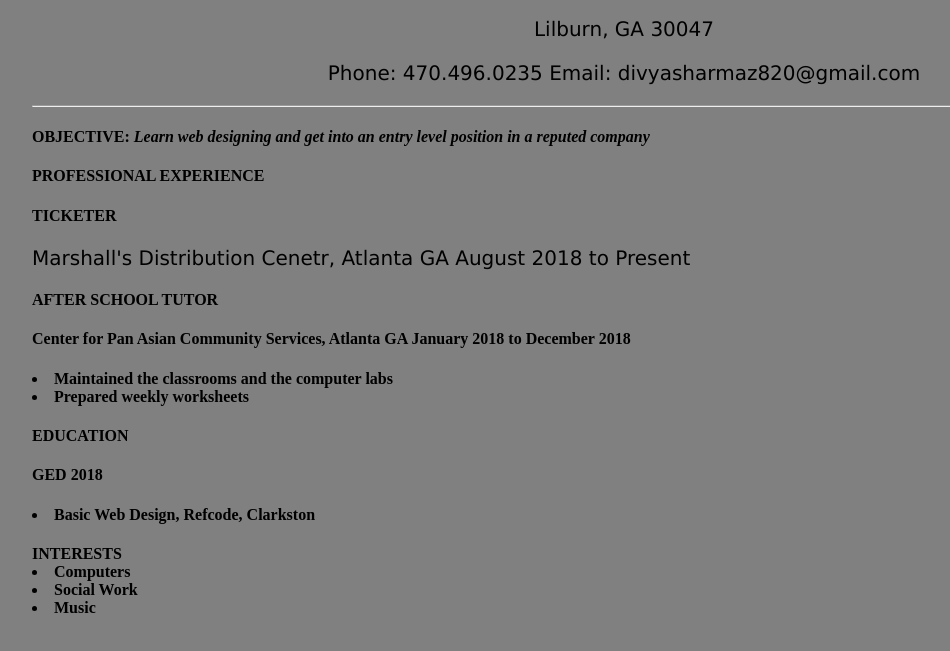
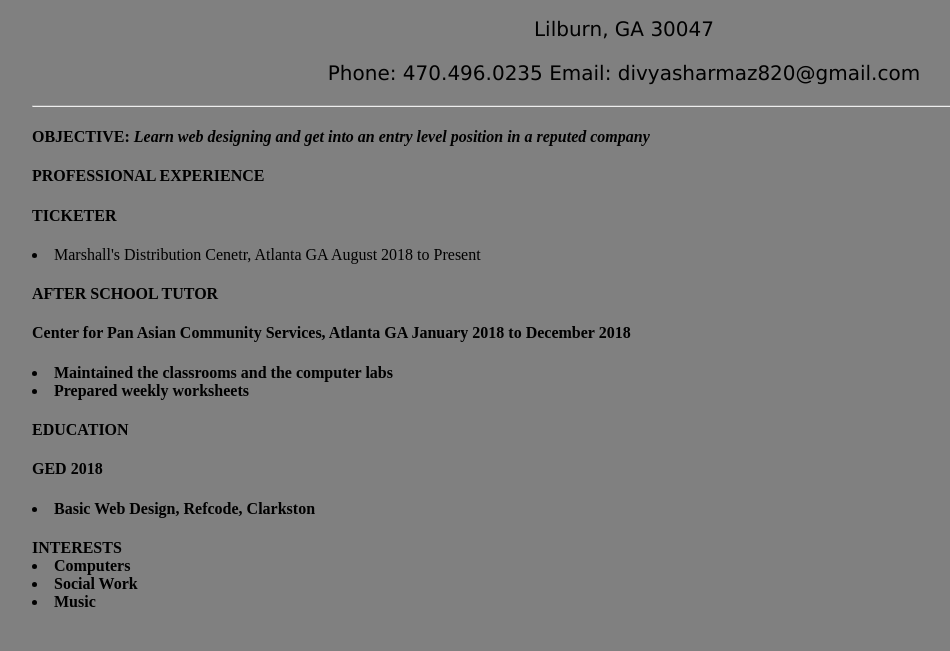
Before and after one commit to DivyaSharma1998/DivyaSharma1998.github.io, a plain HTML site: page resume.html in a window 1280 px wide. Shown: the part 133-784 px from the top of the page, without its empty margins (16-966 px from the left). Drawn offline with Linux system fonts and the light colour scheme.

Commit message:
Update resume.html

```diff
--- a/resume.html
+++ b/resume.html
@@ -16,7 +16,7 @@
 <H4>OBJECTIVE: <I>Learn web designing and get into an entry level position in a reputed company</I></H4>
 	<h4>PROFESSIONAL EXPERIENCE</H4>
 	<H4>TICKETER</H4>
-	<p>Marshall's Distribution Cenetr, Atlanta GA August  2018 to Present</p>
+	<li>Marshall's Distribution Cenetr, Atlanta GA August  2018 to Present</li>
 
 <h4>AFTER SCHOOL TUTOR<h/4>
 <h4>Center for Pan Asian Community Services, Atlanta GA January 2018 to December 2018</h4>
```
